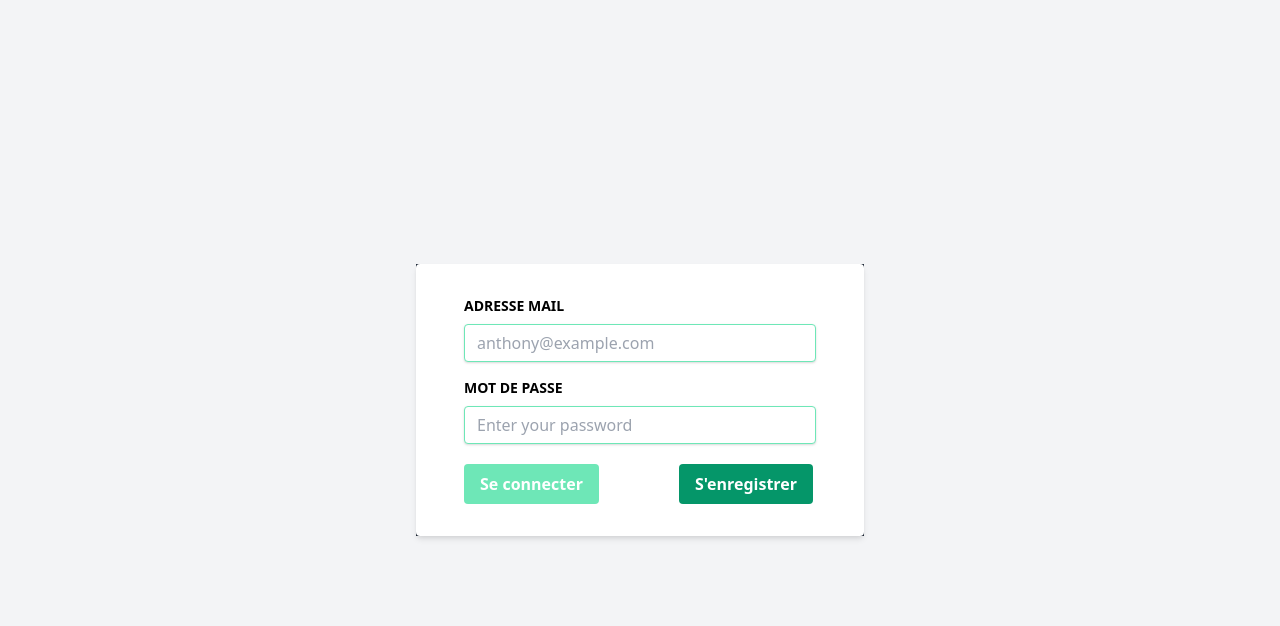
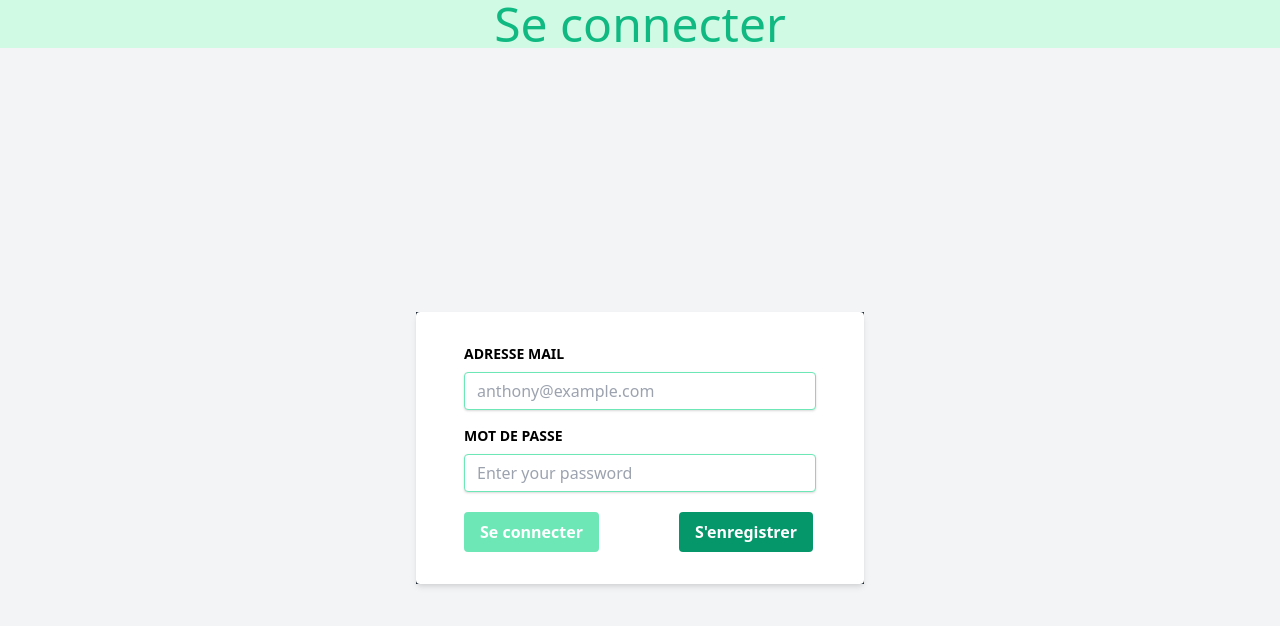
Before and after one commit to Anthony-Verges/firebase-website, a React (Create React App) app: page /login in a window 1280 px wide. Shown: the top 626 px of the page. Built offline with nearby package versions, Linux system fonts and the light colour scheme.

Commit message:
create an authent system with react context and firebase

```diff
--- a/src/Router.jsx
+++ b/src/Router.jsx
@@ -1,6 +1,7 @@
 import { useContext } from "react";
 import { BrowserRouter, Route, Switch } from "react-router-dom";
-import Login from "./components/Login";
+import Login from "./components/auth/Login";
+import Signup from "./components/auth/Signup";
 import Home from "./components/Home";
 import { AuthContext } from "./context/AuthContext";
 
@@ -8,13 +9,13 @@ const Router = () => {
   const Auth = useContext(AuthContext);
   return (
     <BrowserRouter>
-      {/* <Route exact path="/" component={Home} /> */}
+      <Route exact path="/" component={Signup} />
       {!Auth.isLoggedIn ? (
-        <Route path="/" component={Login} />
+        <Route path="/login" component={Login} />
       ) : (
         <>
           <Switch>
-            <Route exact path="/" component={Home} />
+            <Route exact path="/login" component={Home} />
           </Switch>
         </>
       )}
--- a/src/components/Home.jsx
+++ b/src/components/Home.jsx
@@ -13,7 +13,7 @@ const Home = () => {
         type="button"
         onClick={() => {
           Auth.setIsLoggedIn(false);
-          history.push("/");
+          history.push("/login");
         }}
       >
         Se déconnecter
--- /dev/null
+++ b/src/components/auth/Login.jsx
@@ -0,0 +1,96 @@
+import { auth } from "../../Firebase/config";
+import { useContext, useState } from "react";
+import { AuthContext } from "../../context/AuthContext";
+import { Link } from "react-router-dom";
+
+const Login = () => {
+  const [email, setEmail] = useState("");
+  const [password, setPassword] = useState("");
+  const Auth = useContext(AuthContext);
+
+  const handleSubmit = (e) => {
+    e.preventDefault();
+    auth
+      .signInWithEmailAndPassword(email, password)
+      .then((res) => {
+        Auth.setIsLoggedIn(true);
+      })
+      .catch((error) => {
+        console.log(
+          "Error when you signin with your emai or your password",
+          error
+        );
+      });
+  };
+
+  return (
+    <div className=" bg-green-100">
+      <h1 className="text-center text-green-500 text-5xl font-extralight">
+        Se connecter
+      </h1>
+      <section className="App h-screen w-full flex justify-center items-center bg-gray-100">
+        <div className="w-full max-w-md bg-gray-800">
+          <form
+            action="submit"
+            className=" bg-white shadow-md rounded px-8 py-8 pt-8"
+            onSubmit={handleSubmit}
+          >
+            <div className="px-4 pb-4">
+              <label htmlFor="email" className="text-sm block font-bold  pb-2">
+                ADRESSE MAIL
+              </label>
+              <input
+                type="email"
+                name="email"
+                id="email"
+                className="shadow appearance-none border rounded w-full py-2 px-3 text-gray-700 leading-tight focus:outline-none focus:shadow-outline border-green-300 "
+                placeholder="anthony@example.com"
+                onChange={(e) => {
+                  setEmail(e.target.value);
+                }}
+                value={email}
+              />
+            </div>
+            <div className="px-4 pb-4">
+              <label
+                htmlFor="password"
+                className="text-sm block font-bold pb-2"
+              >
+                MOT DE PASSE
+              </label>
+              <input
+                type="password"
+                name="password"
+                id="password"
+                className="shadow appearance-none border rounded w-full py-2 px-3 text-gray-700 leading-tight focus:outline-none focus:shadow-outline border-green-300"
+                placeholder="Enter your password"
+                onChange={(e) => {
+                  setPassword(e.target.value);
+                }}
+                value={password}
+              />
+            </div>
+            <div>
+              <button
+                className="ml-4 mt-1 bg-green-300 hover:bg-green-700 text-white font-bold py-2 px-4 rounded focus:outline-none focus:shadow-outline"
+                type="submit"
+              >
+                Se connecter
+              </button>
+              <Link to="/">
+                <button
+                  className="ml-20 mt-1 bg-green-600 hover:bg-green-800 text-white font-bold py-2 px-4 rounded focus:outline-none focus:shadow-outline"
+                  type="button"
+                >
+                  S'enregistrer
+                </button>
+              </Link>
+            </div>
+          </form>
+        </div>
+      </section>
+    </div>
+  );
+};
+
+export default Login;
--- a/src/components/Login.jsx
+++ b/src/components/auth/Signup.jsx
@@ -1,35 +1,37 @@
-import { auth } from "../Firebase/config";
-import { useContext, useState } from "react";
-import { AuthContext } from "../context/AuthContext";
+import { auth } from "../../Firebase/config";
+import { useState } from "react";
+import { useHistory, Link } from "react-router-dom";
 
-const Login = () => {
+const Signup = () => {
+  const history = useHistory();
   const [email, setEmail] = useState("");
   const [password, setPassword] = useState("");
-  const Auth = useContext(AuthContext);
 
-  const handleSubmit = (e) => {
+  const signup = (e) => {
     e.preventDefault();
     auth
-      .signInWithEmailAndPassword(email, password)
+      .createUserWithEmailAndPassword(email, password)
       .then((res) => {
-        Auth.setIsLoggedIn(true);
+        history.push("/login");
+        setEmail("");
+        setPassword("");
       })
       .catch((error) => {
-        console.log(
-          "Error when you signin with your emai or your password",
-          error
-        );
+        console.log("Error when you register an account", error);
       });
   };
 
   return (
-    <div>
+    <div className=" bg-green-100">
+      <h1 className="text-center text-green-500 text-5xl font-extralight">
+        Créer un compte
+      </h1>
       <section className="App h-screen w-full flex justify-center items-center bg-gray-100">
         <div className="w-full max-w-md bg-gray-800">
           <form
             action="submit"
             className=" bg-white shadow-md rounded px-8 py-8 pt-8"
-            onSubmit={handleSubmit}
+            onSubmit={signup}
           >
             <div className="px-4 pb-4">
               <label htmlFor="email" className="text-sm block font-bold  pb-2">
@@ -38,7 +40,7 @@ const Login = () => {
               <input
                 type="email"
                 name="email"
-                id="email"
+                id="upemail"
                 className="shadow appearance-none border rounded w-full py-2 px-3 text-gray-700 leading-tight focus:outline-none focus:shadow-outline border-green-300 "
                 placeholder="anthony@example.com"
                 onChange={(e) => {
@@ -57,7 +59,7 @@ const Login = () => {
               <input
                 type="password"
                 name="password"
-                id="password"
+                id="uppassword"
                 className="shadow appearance-none border rounded w-full py-2 px-3 text-gray-700 leading-tight focus:outline-none focus:shadow-outline border-green-300"
                 placeholder="Enter your password"
                 onChange={(e) => {
@@ -71,14 +73,16 @@ const Login = () => {
                 className="ml-4 mt-1 bg-green-300 hover:bg-green-700 text-white font-bold py-2 px-4 rounded focus:outline-none focus:shadow-outline"
                 type="submit"
               >
-                Se connecter
-              </button>
-              <button
-                className="ml-20 mt-1 bg-green-600 hover:bg-green-800 text-white font-bold py-2 px-4 rounded focus:outline-none focus:shadow-outline"
-                type="button"
-              >
                 S'enregistrer
               </button>
+              <Link to="/login">
+                <button
+                  className="ml-20 mt-1 bg-green-600 hover:bg-green-800 text-white font-bold py-2 px-4 rounded focus:outline-none focus:shadow-outline"
+                  type="button"
+                >
+                  S'identifier
+                </button>
+              </Link>
             </div>
           </form>
         </div>
@@ -87,4 +91,4 @@ const Login = () => {
   );
 };
 
-export default Login;
+export default Signup;
```
